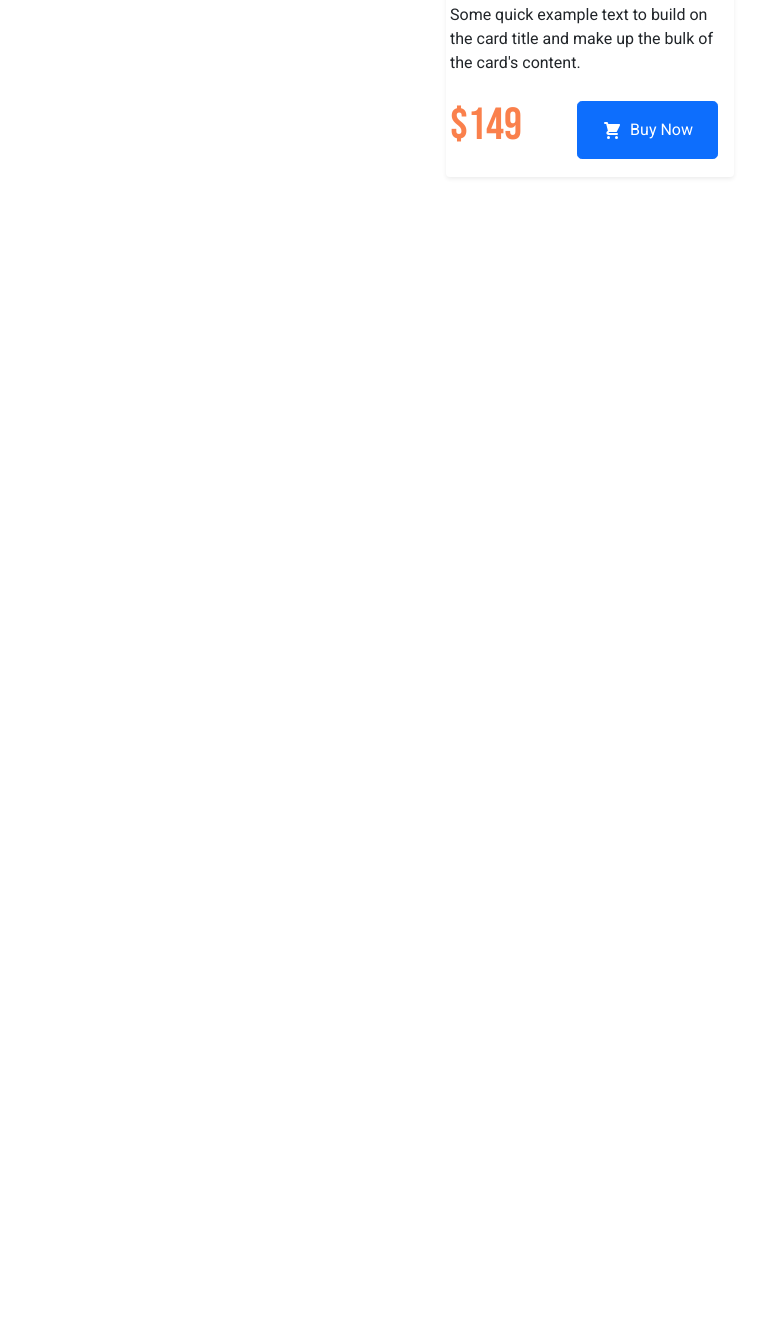
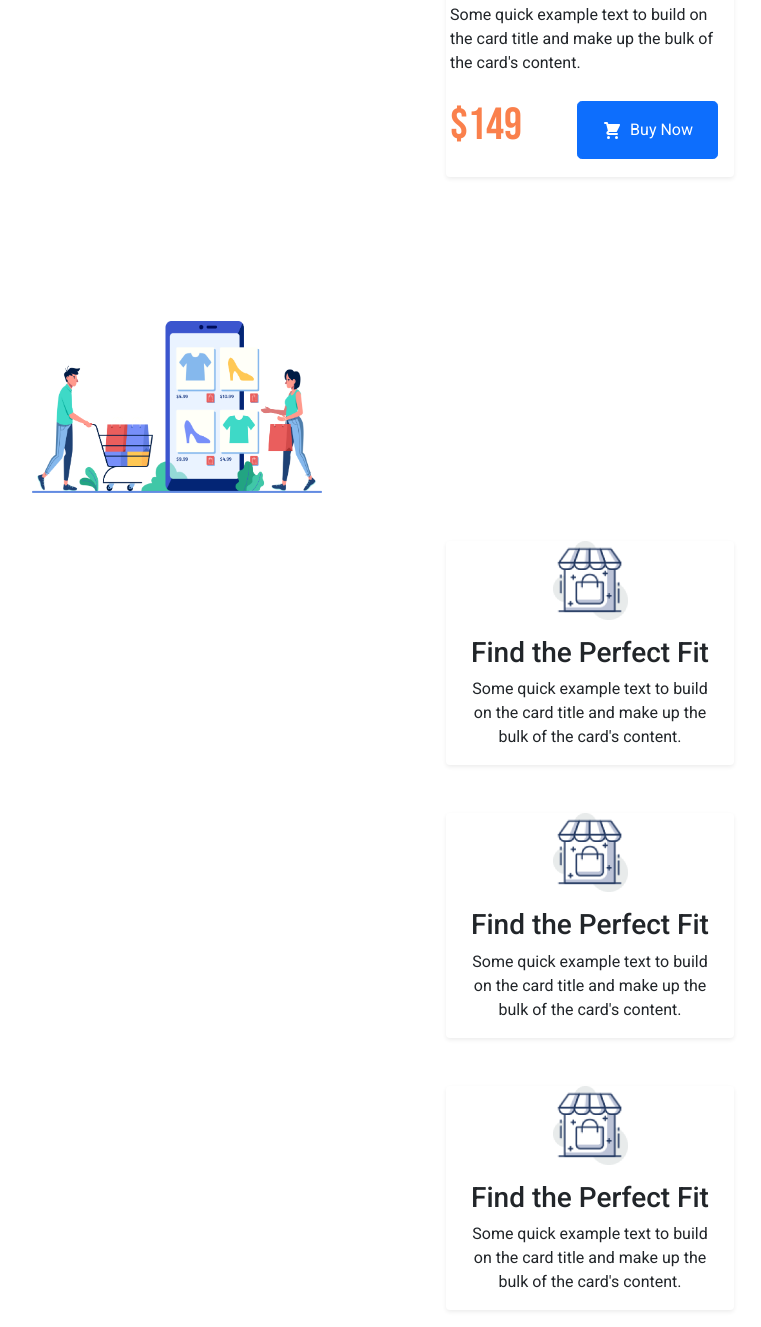
Before and after one commit to amiribnjaman/nike-bootstrap, a plain HTML site: page index.html in a window 1280 px wide. Shown: the part 5183-6510 px from the top of the page, without its empty margins (50-811 px from the left). Before the commit the page ends 5408 px from the top, so only its background shows below. Drawn offline with nearby package versions, Linux system fonts and the light colour scheme.

Commit message:
Services section added

```diff
--- a/index.html
+++ b/index.html
@@ -62,7 +62,7 @@
 
     <!--------Main section-------->
     <main class="container">
-        <!--------Casoul Backpack section------->
+        <!--------Casual Backpack section------->
         <section class="py-5">
             <h2 class="pt-5 text-center">Casual backpack</h2>
 
@@ -139,7 +139,7 @@
 
         </section>
 
-        <!----------Travel backpack----------->
+        <!----------Travel backpack------------>
         <section class="py-5">
             <h2 class="pt-5 text-center">Travel backpack</h2>
 
@@ -215,6 +215,38 @@
             </div>
 
         </section>
+
+        <!----------Services section----------->
+        <section class="my-5">
+            <div class="row mt-5 d-flex flex-column">
+                <div class="mt-5">
+                    <img width="290" src="./assets/icons/service.png" alt="">
+                </div>
+                <div>
+                    <div class="card mt-5 border-0 shadow-sm mx-auto" style="width: 18rem;">
+                        <img width="75" src="./assets/icons/s1.png" class="mx-auto" alt="...">
+                        <div class="card-body text-center">
+                            <h3>Find the Perfect Fit</h3>
+                          <p class="card-text fs-6">Some quick example text to build on the card title and make up the bulk of the card's content.</p>
+                        </div>
+                      </div>
+                    <div class="card mt-5 border-0 shadow-sm mx-auto" style="width: 18rem;">
+                        <img width="75" src="./assets/icons/s1.png" class="mx-auto" alt="...">
+                        <div class="card-body text-center">
+                            <h3>Find the Perfect Fit</h3>
+                          <p class="card-text fs-6">Some quick example text to build on the card title and make up the bulk of the card's content.</p>
+                        </div>
+                      </div>
+                    <div class="card mt-5 border-0 shadow-sm mx-auto" style="width: 18rem;">
+                        <img width="75" src="./assets/icons/s1.png" class="mx-auto" alt="...">
+                        <div class="card-body text-center">
+                            <h3>Find the Perfect Fit</h3>
+                          <p class="card-text fs-6">Some quick example text to build on the card title and make up the bulk of the card's content.</p>
+                        </div>
+                      </div>
+                </div>
+            </div>
+        </section>
     </main>
 
 
```
Also changed, not shown: assets/icons/s1.png (renamed from assets/icons/image 12.png), assets/icons/s2.png (renamed from assets/icons/image 13.png), assets/icons/s3.png (renamed from assets/icons/image 14.png), assets/icons/service.png (renamed from assets/icons/XMLID 1.png).
